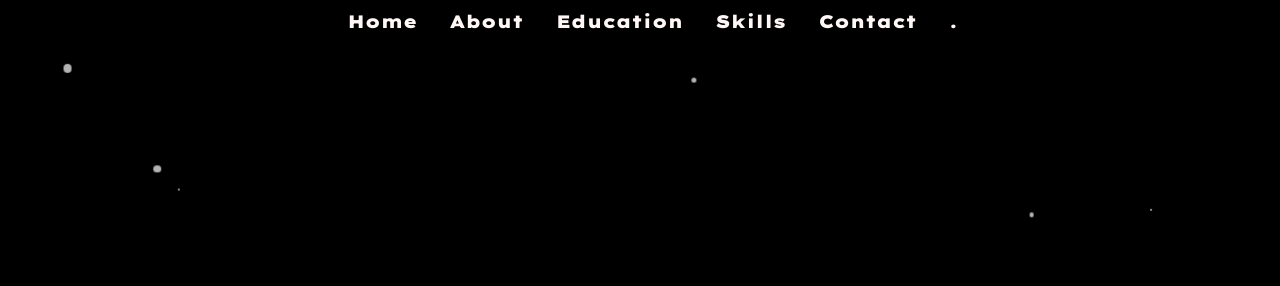
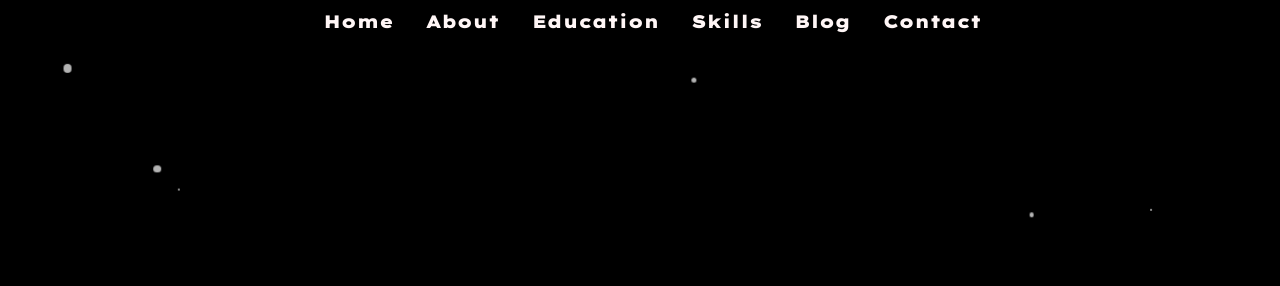
Before and after one commit to jeevjacobgeorge/portfolio, a plain HTML site: page index.html in a window 1280 px wide. Shown: the top 286 px of the page. Drawn offline with nearby package versions, Linux system fonts and the light colour scheme; a web font is replaced by a local one.

Commit message:
Added blog

```diff
--- a/index.html
+++ b/index.html
@@ -41,8 +41,8 @@
                 <li><a href="#about" class="menu-btn">About</a></li>
                 <li><a href="#education" class="menu-btn">Education</a></li>
                 <li><a href="#skills" class="menu-btn">Skills</a></li>
+                <li><a href="https://j4jeev.blogspot.com/" class="menu-btn" target="_blank">Blog</a></li>
                 <li><a href="contact.html" class="menu-btn">Contact</a></li>
-                <li><a href="index.html" class="menu-btn">.</a></li>
 
 
             </ul>
```
